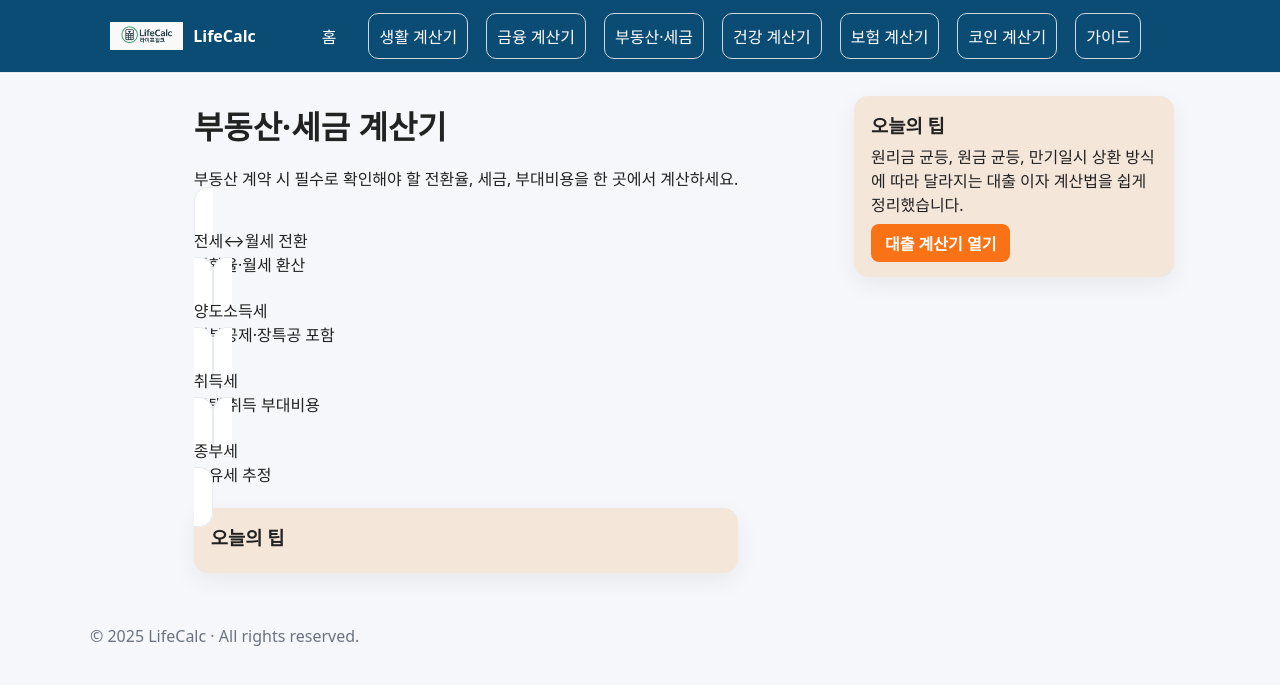
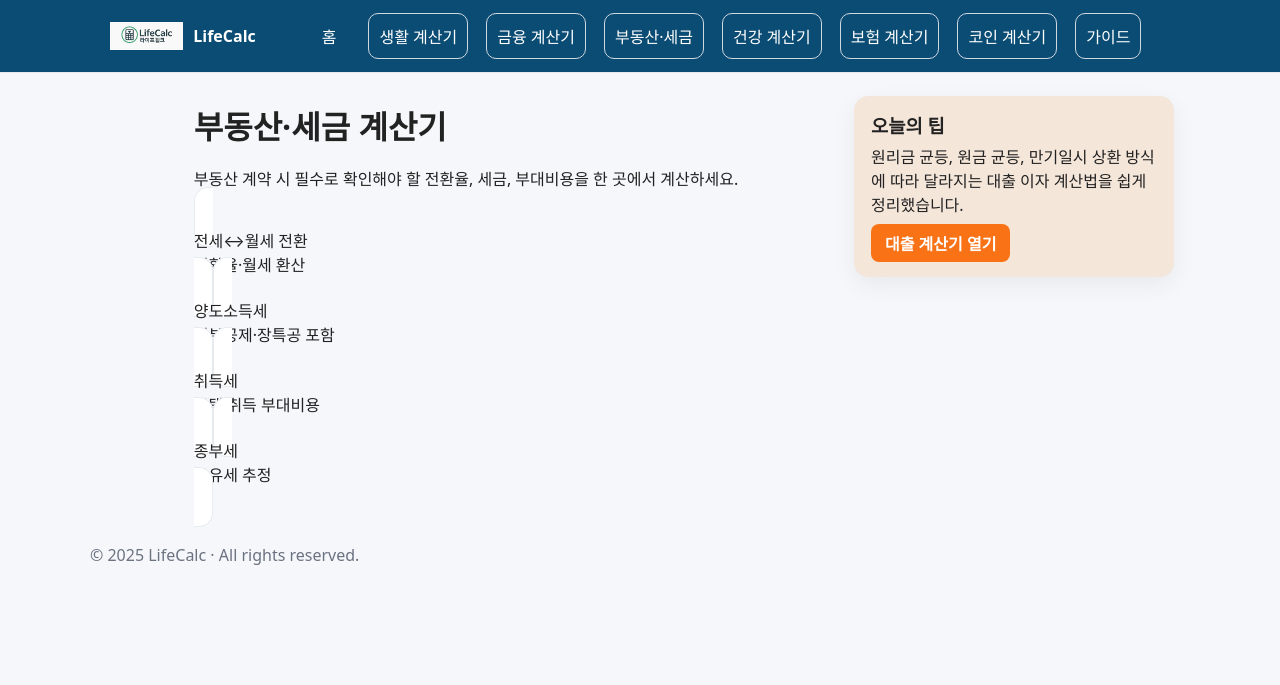
Before and after one commit to khai-lang/LifeCalc, a Jekyll site: the page built from realestate/index.md, in a window 1280 px wide. Shown: the top 685 px of the page. Built offline with Jekyll 4.4.1, drawn with Linux system fonts in a browser that asks for light colours.

Commit message:
Update index.md

```diff
--- a/realestate/index.md
+++ b/realestate/index.md
@@ -27,5 +27,3 @@ section: realestate
     <div class="desc">보유세 추정</div>
   </a>
 </div>
-
-{% include promo-tip-list.html %}
```
